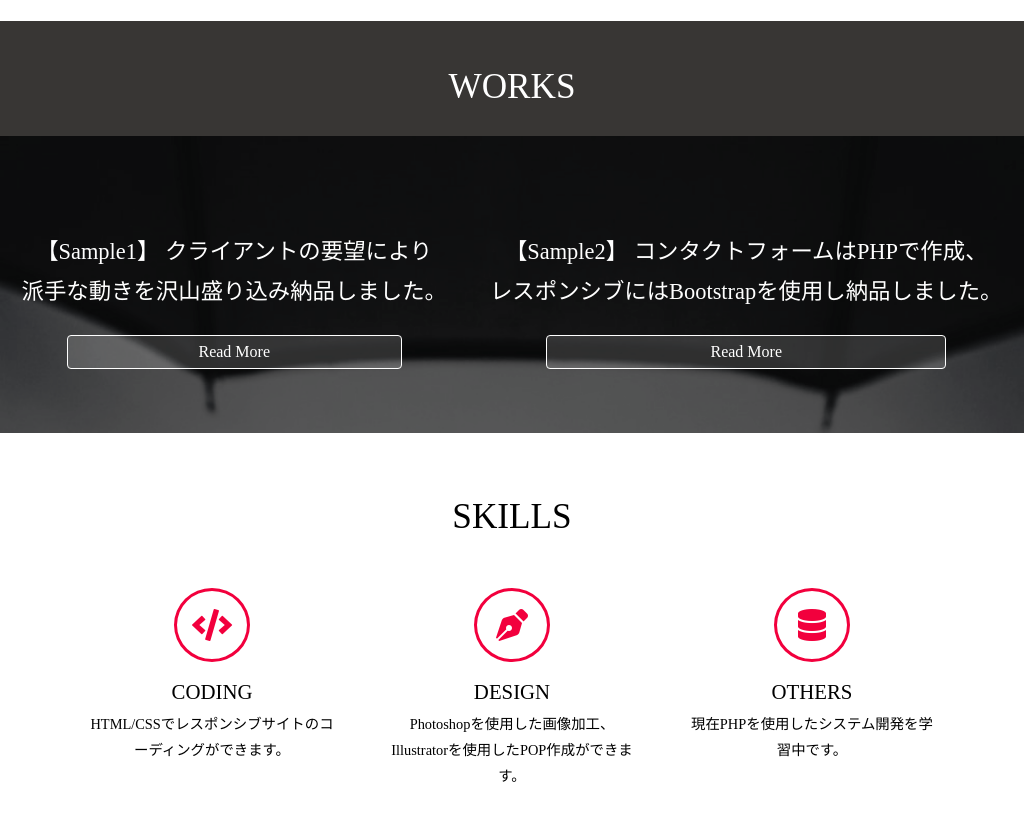
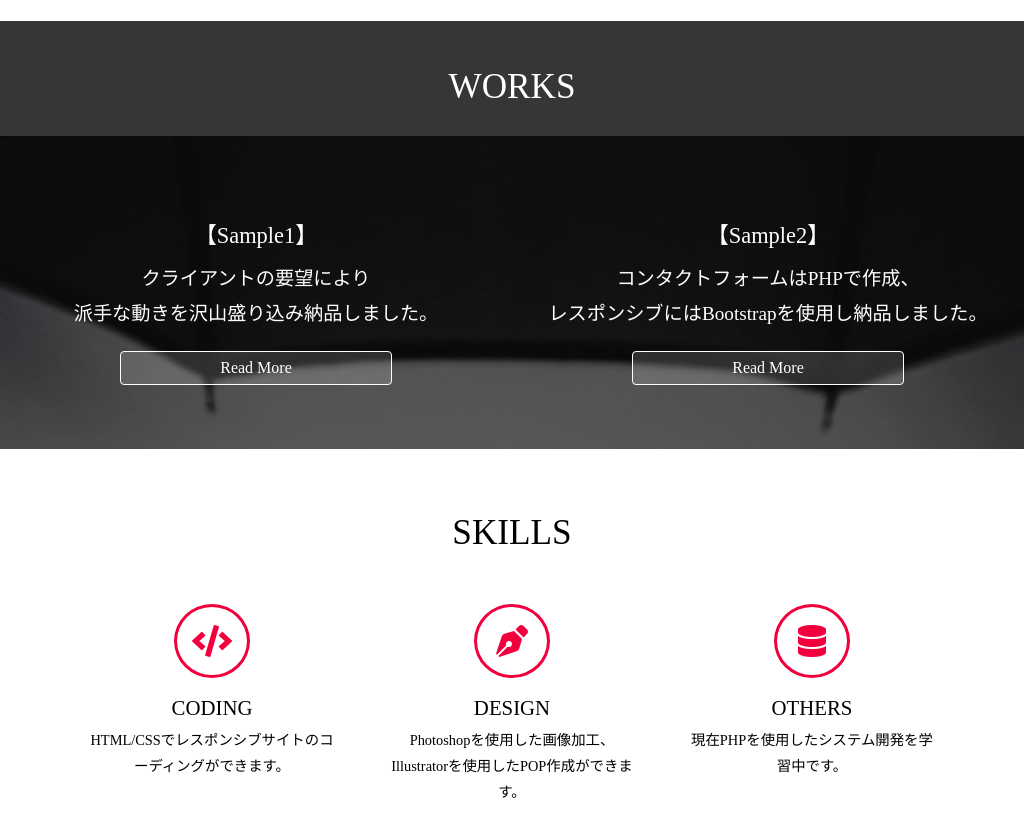
Before and after one commit to tsunasan-html/2021, a plain HTML site: page index.html in a window 1024 px wide. Shown: the part 1040-1872 px from the top of the page. Drawn offline with nearby package versions, Linux system fonts and the light colour scheme; files whose address does not match are found by name.

Commit message:
Update responsive.css

```diff
--- a/responsive.css
+++ b/responsive.css
@@ -128,9 +128,15 @@ p.works_text{
 }
 
 .backgroundimg{
-  background-image: url("https://github.com/tsunasan-html/2021/blob/main/photo.png?raw=true");
+  background-image: url("file:///Users/muneyukitetsuhiro/Desktop/portfolio/photo.png");
   background-size: 100%;
 
+}
+
+.spansample {
+  display: block;
+  font-size: 1.1rem;
+  margin-bottom: 0,2rem;
 }
 
 .button_ghost {
@@ -222,7 +228,7 @@ p.desc{
 }
 
 .backgroundcontactimg{
-  background-image: url("https://github.com/tsunasan-html/2021/blob/main/contact.jpg?raw=true");
+  background-image: url("file:///Users/muneyukitetsuhiro/Desktop/portfolio/contact.jpg");
   background-size: 210%;
 
 }
@@ -363,9 +369,15 @@ p.works_text{
 }
 
 .backgroundimg{
-  background-image: url("https://github.com/tsunasan-html/2021/blob/main/photo.png?raw=true");
+  background-image: url("file:///Users/muneyukitetsuhiro/Desktop/portfolio/photo.png");
   background-size: 100%;
 
+}
+
+.spansample {
+  display: block;
+  font-size: 1.1rem;
+  margin-bottom: 0,2rem;
 }
 
 .button_ghost {
@@ -457,7 +469,7 @@ p.desc{
 }
 
 .backgroundcontactimg{
-  background-image: url("https://github.com/tsunasan-html/2021/blob/main/contact.jpg?raw=true");
+  background-image: url("file:///Users/muneyukitetsuhiro/Desktop/portfolio/contact.jpg");
   background-size: 210%;
 
 }
@@ -521,6 +533,9 @@ color:white;
   color: #fff;
   margin:0;
   padding:2rem 0 1rem 0;
+
+
+
 }
 }
 
@@ -590,17 +605,27 @@ p.about_text{
   padding-top:1rem;
 }
 
+.works_box {
+  width: 50%;
+}
+
+.spansample {
+  display: block;
+  font-size: 1.3rem;
+  margin-bottom: 0,2rem;
+}
+
 p.works_text{
   margin-top:3rem;
-  padding-top:3rem;
+  padding-top:1rem;
   text-align:center;
-  font-size: 1.4rem;
+  font-size: 1rem;
   font-weight: normal;
   line-height: 1.8;
 }
 
 .backgroundimg{
-  background-image: url("https://github.com/tsunasan-html/2021/blob/main/photo.png?raw=true");
+  background-image: url("file:///Users/muneyukitetsuhiro/Desktop/portfolio/photo.png");
   background-size: 100%;
 
 }
@@ -614,7 +639,7 @@ p.works_text{
 .button_ghost {
   display: inline-block;
   padding: 7px;
-  width: 75%;
+  width: 50%;
   color: #fff;
   border: solid 1px #fff;
   background: rgba(255,255,255,0.15);
@@ -626,7 +651,7 @@ p.works_text{
 .button_ghost1 {
   display: inline-block;
   padding: 7px;
-  width: 75%;
+  width: 50%;
   color: #fff !important;
   border: solid 1px #fff;
   background: rgba(255,255,255,0.15);
@@ -711,7 +736,7 @@ h2#contact{
 }
 
 .backgroundcontactimg{
-  background-image: url("https://github.com/tsunasan-html/2021/blob/main/contact.jpg?raw=true");
+  background-image: url("file:///Users/muneyukitetsuhiro/Desktop/portfolio/contact.jpg");
   background-size: 100%;
 
 }
@@ -849,15 +874,15 @@ p.about_text{
 
 p.works_text{
   margin-top:3rem;
-  padding-top:3rem;
+  padding-top:2rem;
   text-align:center;
-  font-size: 1.4rem;
+  font-size: 1.2rem;
   font-weight: normal;
   line-height: 1.8;
 }
 
 .backgroundimg{
-  background-image: url("https://github.com/tsunasan-html/2021/blob/main/photo.png?raw=true");
+  background-image: url("file:///Users/muneyukitetsuhiro/Desktop/portfolio/photo.png");
   background-size: 100%;
 
 }
@@ -868,10 +893,20 @@ p.works_text{
 
 }
 
+.works_box {
+  width: 50%;
+}
+
+.spansample {
+  display: block;
+  font-size: 1.4rem;
+  margin-bottom: 0.4rem;
+}
+
 .button_ghost {
   display: inline-block;
   padding: 7px;
-  width: 75%;
+  width: 50%;
   color: #fff;
   border: solid 1px #fff;
   background: rgba(255,255,255,0.15);
@@ -883,7 +918,7 @@ p.works_text{
 .button_ghost1 {
   display: inline-block;
   padding: 7px;
-  width: 75%;
+  width: 50%;
   color: #fff;
   border: solid 1px #fff;
   background: rgba(255,255,255,0.15);
@@ -967,7 +1002,7 @@ h2#contact{
 }
 
 .backgroundcontactimg{
-  background-image: url("https://github.com/tsunasan-html/2021/blob/main/contact.jpg?raw=true");
+  background-image: url("file:///Users/muneyukitetsuhiro/Desktop/portfolio/contact.jpg");
   background-size: 100%;
 
 }
```
